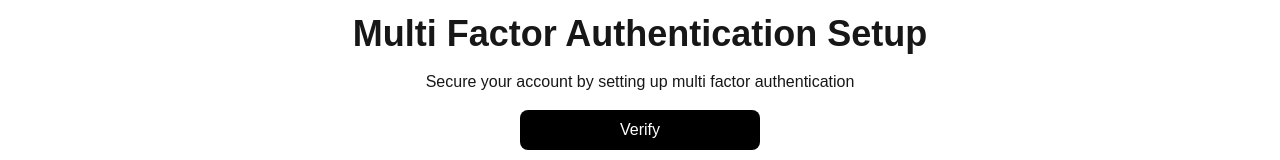
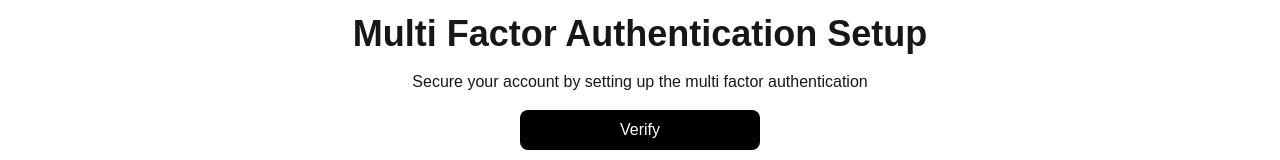
Before and after one commit to nesi04/RiddhiShala, a Next.js app: page /activity/mfa in a window 1280 px wide. Shown: the part 130-290 px from the top of the page. Built offline with nearby package versions, Linux system fonts and the light colour scheme.

Commit message:
Small change in mfa file

```diff
--- a/app/activity/mfa/page.tsx
+++ b/app/activity/mfa/page.tsx
@@ -10,7 +10,7 @@ export default function page(){
         <>
         <div className="flex flex-col items-center justify-center md:pt-20 md:gap-4">
             <h1 className="font-semibold text-4xl ">Multi Factor Authentication Setup</h1>
-            <p>Secure your account by setting up multi factor authentication</p>
+            <p>Secure your account by setting up the multi factor authentication</p>
             <button onClick={handleSubmit} className="w-60 py-2 bg-black rounded-lg text-white">Verify</button>
         </div>
         </>
```
